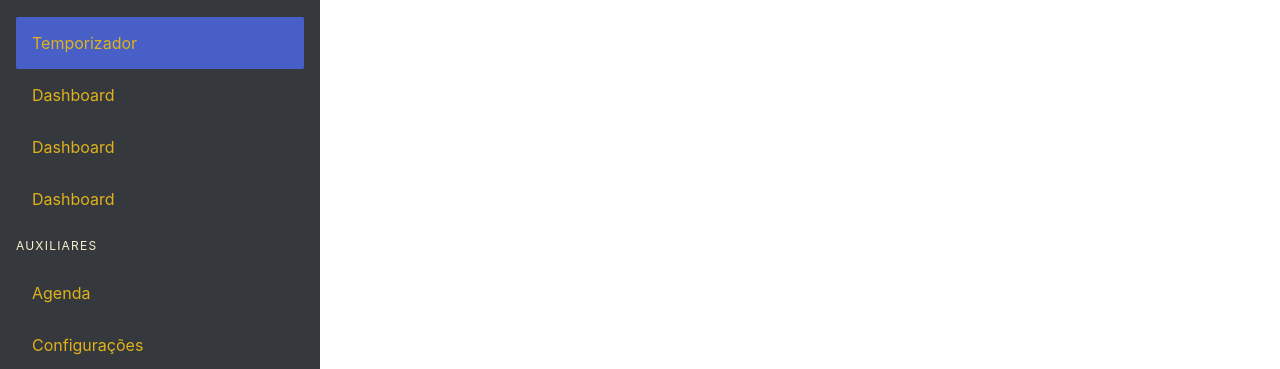
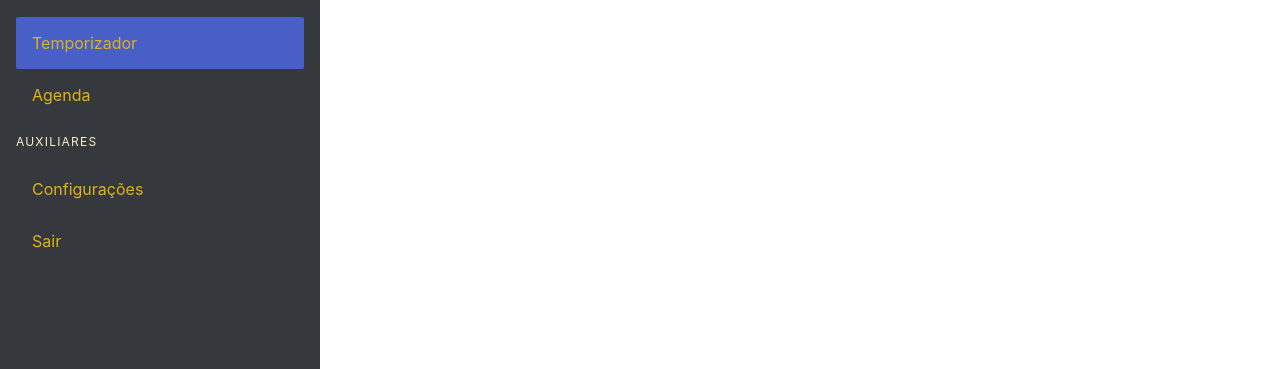
Before and after one commit to guihlsp/myOwnTasks, a Vue app: page / in a window 1280 px wide. Shown: the part 296-665 px from the top of the page. Built offline with nearby package versions, Linux system fonts and the light colour scheme.

Commit message:
ajuste menu

```diff
--- a/src/components/BarraLateral.vue
+++ b/src/components/BarraLateral.vue
@@ -18,16 +18,13 @@
                 <ul class="menu-list">
                     <li><a>Dashboard</a></li>
                     <li><a class="is-active">Temporizador</a></li>
-                    <li><a>Dashboard</a></li>
-                    <li><a>Dashboard</a></li>
-                    <li><a>Dashboard</a></li>
-
+                    <li><a>Agenda</a></li>
                 </ul>
                 <p class="menu-label">
                     Auxiliares
                 </p>
                 <ul class="menu-list">
-                    <li><a>Agenda</a></li>
+
                     <li><a>Configurações</a></li>
                     <li><a class ="sair">Sair</a></li>
                 </ul>
```
